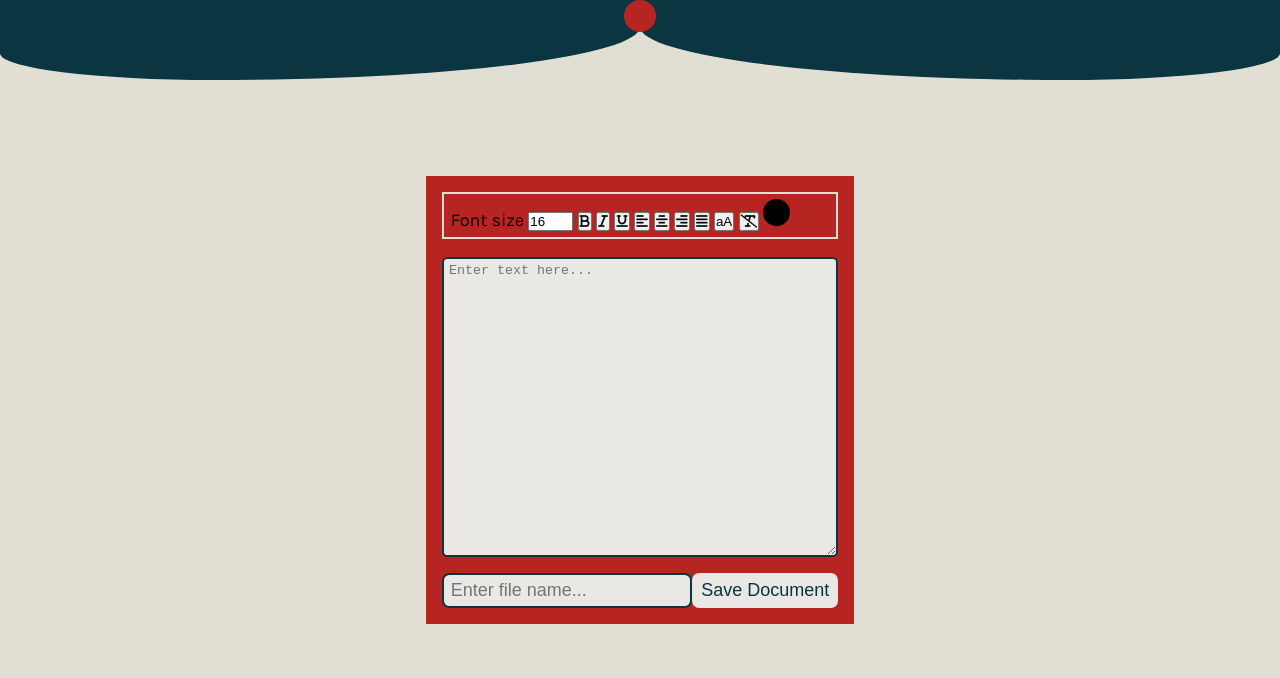
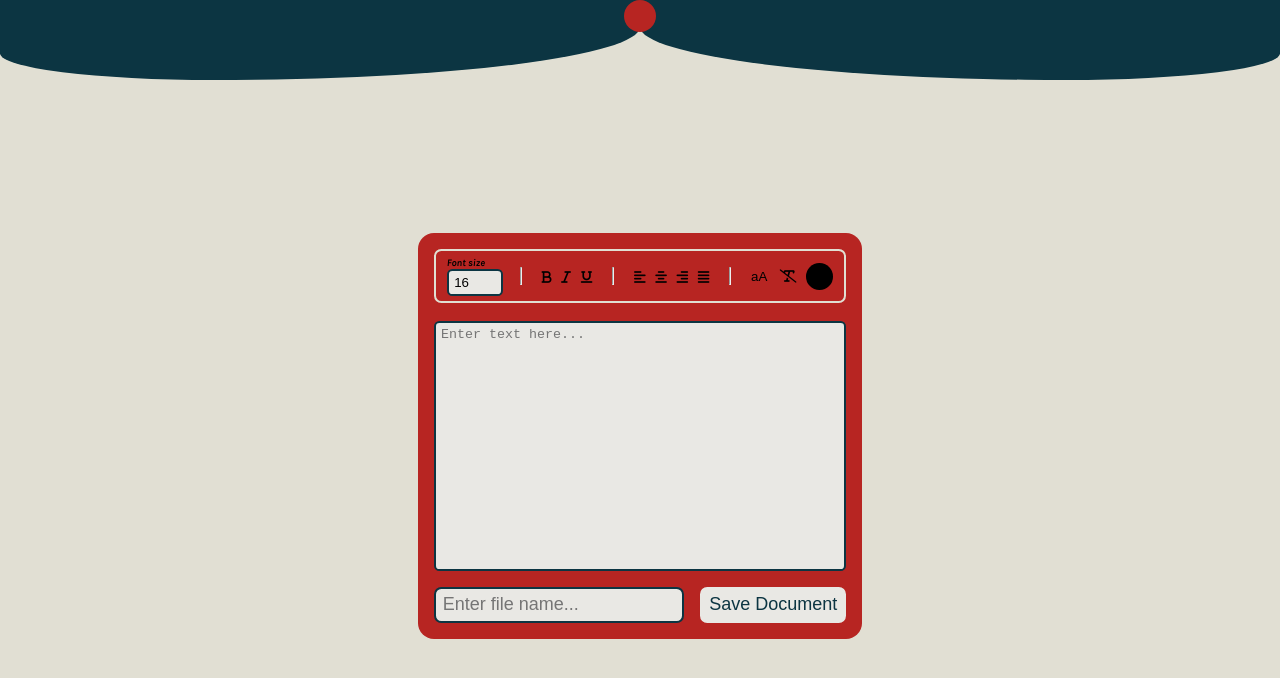
Before and after one commit to Haleemah-Abosede/Simple-Text-Editor, a plain HTML site: page index.html in a window 1280 px wide. Drawn offline with Linux system fonts and the light colour scheme.

Commit message:
styling icons

```diff
--- a/index.html
+++ b/index.html
@@ -36,6 +36,7 @@
               onchange="fontSize(this)"
             />
           </div>
+          <hr />
           <div class="for font-style">
             <button class="f-style" onclick="bold(this)">
               <i class="fa-solid fa-bold"></i>
@@ -47,6 +48,7 @@
               <i class="fa-solid fa-underline"></i>
             </button>
           </div>
+          <hr />
           <div class="for font-align">
             <button class="f-style" onclick="alignLeft(this)">
               <i class="fa-solid fa-align-left"></i>
@@ -61,6 +63,7 @@
               <i class="fa-solid fa-align-justify"></i>
             </button>
           </div>
+          <hr />
           <div class="for others">
             <button class="f-style" onclick="upperCase(this)">aA</button>
             <button class="f-style" onclick="resetChanges(this)">
--- a/style.css
+++ b/style.css
@@ -64,6 +64,8 @@ main {
   background-color: var(--red);
   padding: 1em;
   z-index: 10;
+  border-radius: 1em;
+  margin-top: 4.5em;
 }
 
 section.text {
@@ -72,7 +74,8 @@ section.text {
   gap: 1em;
 }
 textarea,
-input[type="text"] {
+input[type="text"],
+input[type="number"] {
   background-color: var(--white);
   border: 2px solid var(--blue);
   border-radius: 0.4em;
@@ -80,11 +83,12 @@ input[type="text"] {
   padding: 0.3em 0.4em;
 }
 textarea {
-  resize: vertical;
-  height: 300px;
+  resize: none;
+  height: 250px;
 }
 input[type="text"] {
   font-size: 18px;
+  width: fit-content;
 }
 button.save {
   border: 2px solid var(--white);
@@ -106,17 +110,68 @@ button.save:hover {
   display: flex;
   align-items: center;
   justify-content: space-between;
+  flex-wrap: wrap;
+  gap: 1em;
 }
 
 .controls {
   border: 2px solid var(--off-white);
+  border-radius: 0.4em;
   font-size: 18px;
-  padding: 0.3em 0.4em;
   margin-bottom: 1em;
+  display: flex;
+  align-items: center;
+  justify-content: space-around;
+  flex-wrap: wrap;
 }
 
 .for {
   display: inline-block;
+  padding: 0.3em;
+}
+hr {
+  width: 2px;
+  height: 1em;
+  color: var(--off-white);
+}
+
+.for button {
+  background-color: transparent;
+  border: none;
+  padding: 0.2em;
+}
+.for button:hover {
+  background-color: var(--white);
+  border-radius: 0.4em;
+  padding: 0.4em;
+  border: 2px solid var(--blue);
+  color: var(--blue);
+}
+.for button:focus,
+.for button.active {
+  background-color: var(--blue);
+  color: var(--white);
+  border: 2px solid var(--blue);
+  border-radius: 0.4em;
+}
+
+.others {
+  display: flex;
+  align-items: center;
+  gap: 0.4em;
+}
+.size {
+  display: flex;
+  flex-direction: column;
+}
+.size label {
+  font-size: 10px;
+  font-weight: 800;
+  font-style: italic;
+}
+
+input[type="number"] {
+  width: fit-content;
 }
 
 input[type="color"] {
```
